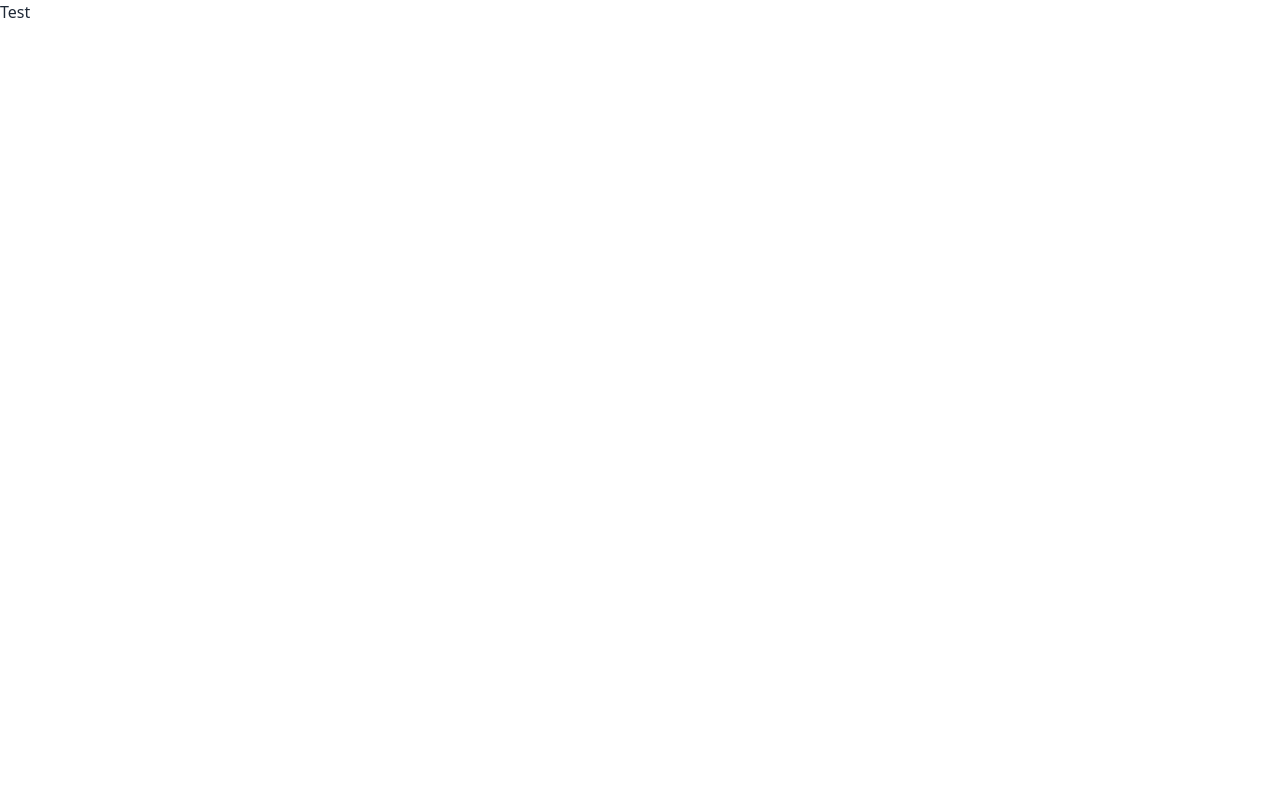
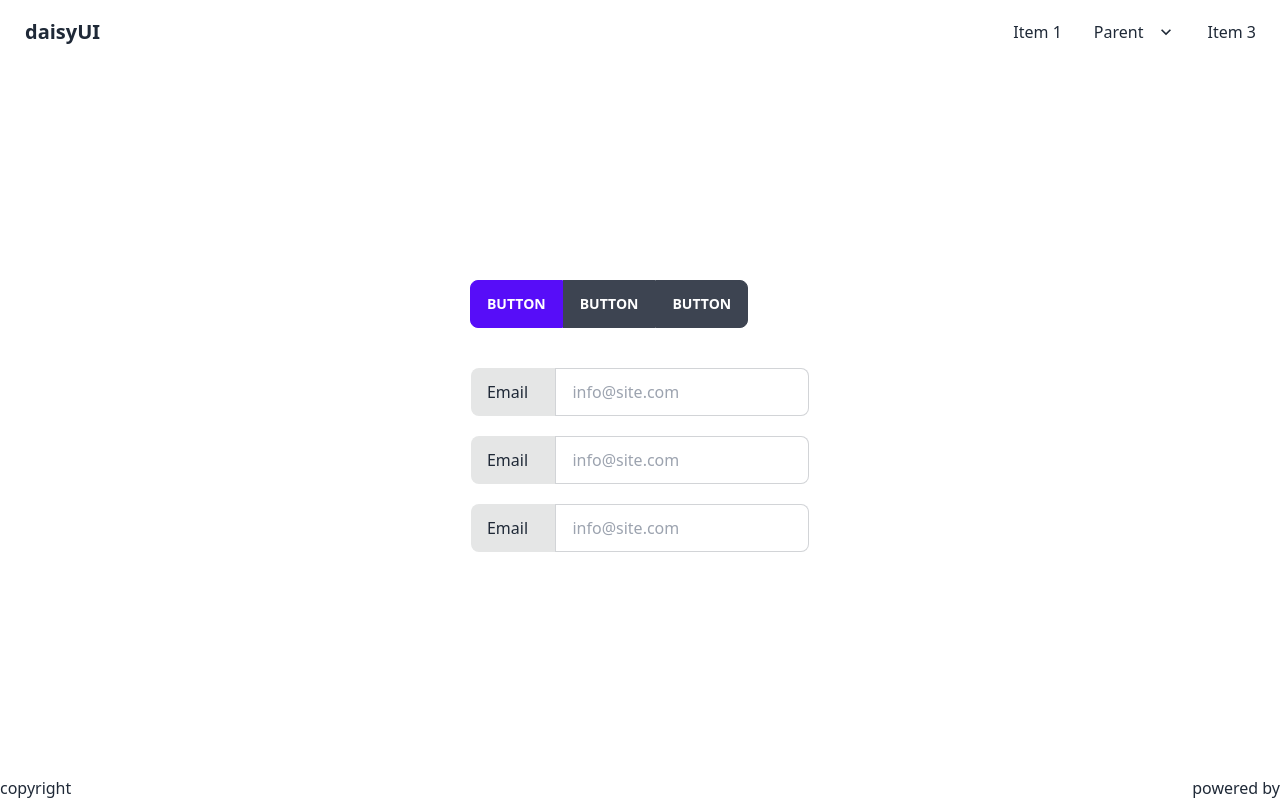
Before and after one commit to macke89/reactconverter, a Next.js app: page / in a window 1280 px wide. Built offline with nearby package versions, Linux system fonts and the light colour scheme.

Commit message:
Basic Setup

```diff
--- a/pages/index.js
+++ b/pages/index.js
@@ -1,5 +1,62 @@
 export default function Home() {
-    return (
-        <div>Test</div>
-    )
+    return (<>
+        <div className="min-h-screen flex flex-col justify-between">
+            <header>
+                <div className="navbar bg-base-100">
+                    <div className="flex-1">
+                        <a className="btn btn-ghost normal-case text-xl">daisyUI</a>
+                    </div>
+                    <div className="flex-none">
+                        <ul className="menu menu-horizontal p-0">
+                            <li><a>Item 1</a></li>
+                            <li tabIndex="0">
+                                <a>
+                                    Parent
+                                    <svg className="fill-current" xmlns="http://www.w3.org/2000/svg" width="20"
+                                         height="20" viewBox="0 0 24 24">
+                                        <path d="M7.41,8.58L12,13.17L16.59,8.58L18,10L12,16L6,10L7.41,8.58Z"/>
+                                    </svg>
+                                </a>
+                                <ul className="p-2 bg-base-100">
+                                    <li><a>Submenu 1</a></li>
+                                    <li><a>Submenu 2</a></li>
+                                </ul>
+                            </li>
+                            <li><a>Item 3</a></li>
+                        </ul>
+                    </div>
+                </div>
+            </header>
+            <main className="flex justify-center w-full">
+                <div>
+                    <div className="btn-group mb-10">
+                        <button className="btn btn-active">Button</button>
+                        <button className="btn">Button</button>
+                        <button className="btn">Button</button>
+                    </div>
+                    <div className="form-control w-full flex flex-col gap-5 mb-2">
+                        <label className="input-group">
+                            <span className="w-1/4">Email</span>
+                            <input type="number" placeholder="info@site.com"
+                                   className="input input-bordered w-3/4"/>
+                        </label>
+                        <label className="input-group">
+                            <span className="w-1/4">Email</span>
+                            <input type="number" placeholder="info@site.com"
+                                   className="input input-bordered w-3/4"/>
+                        </label>
+                        <label className="input-group">
+                            <span className="w-1/4">Email</span>
+                            <input type="number" placeholder="info@site.com"
+                                   className="input input-bordered w-3/4"/>
+                        </label>
+                    </div>
+                </div>
+            </main>
+            <footer className="flex justify-between">
+                <div>copyright</div>
+                <div>powered by</div>
+            </footer>
+        </div>
+    </>)
 }
--- a/tailwind.config.js
+++ b/tailwind.config.js
@@ -2,6 +2,8 @@ module.exports = {
   content: [
     "./pages/**/*.{js,ts,jsx,tsx}",
     "./components/**/*.{js,ts,jsx,tsx}",
+    './pages/**/*.{html,js}',
+    './components/**/*.{html,js}',
   ],
   theme: {
     extend: {},
```
